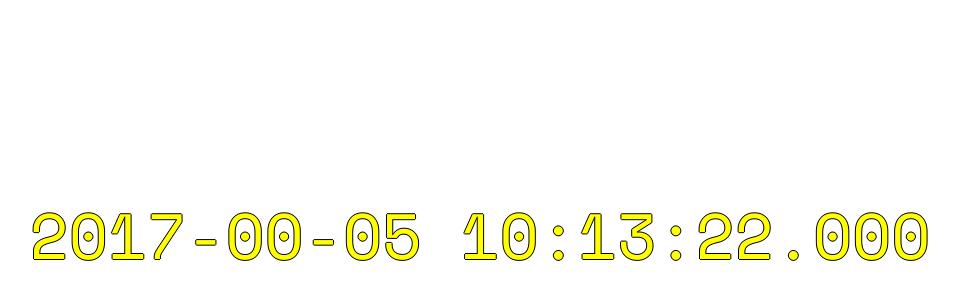
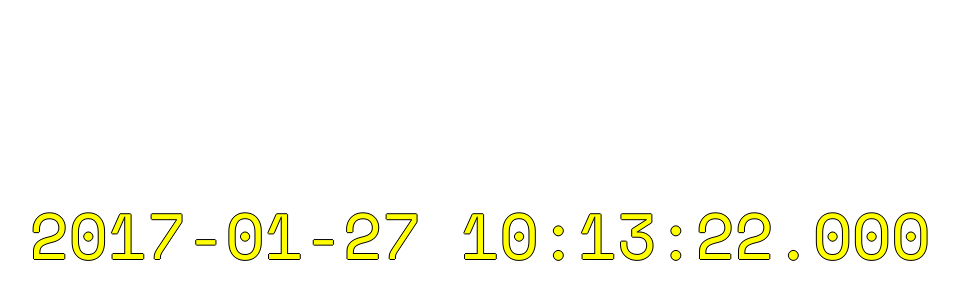
Before and after one commit to genuinegreg/my-ugly-timer, a plain HTML site: page index.html in a window 1280 px wide. Shown: the part 166-466 px from the top of the page, without its empty margins (160-1119 px from the left). Drawn offline with nearby package versions, Linux system fonts and the light colour scheme.

Commit message:
Update index.html

```diff
--- a/index.html
+++ b/index.html
@@ -56,8 +56,8 @@
                     var date = new Date();
 
                     var year = date.getFullYear();
-                    var month = zeroFill(date.getMonth(), 2);
-                    var day = zeroFill(date.getDay(), 2);
+                    var month = zeroFill(date.getMonth() + 1 , 2);
+                    var day = zeroFill(date.getDate(), 2);
 
                     var hours = zeroFill(date.getHours(), 2);
                     var minutes = zeroFill(date.getMinutes(), 2);
```
